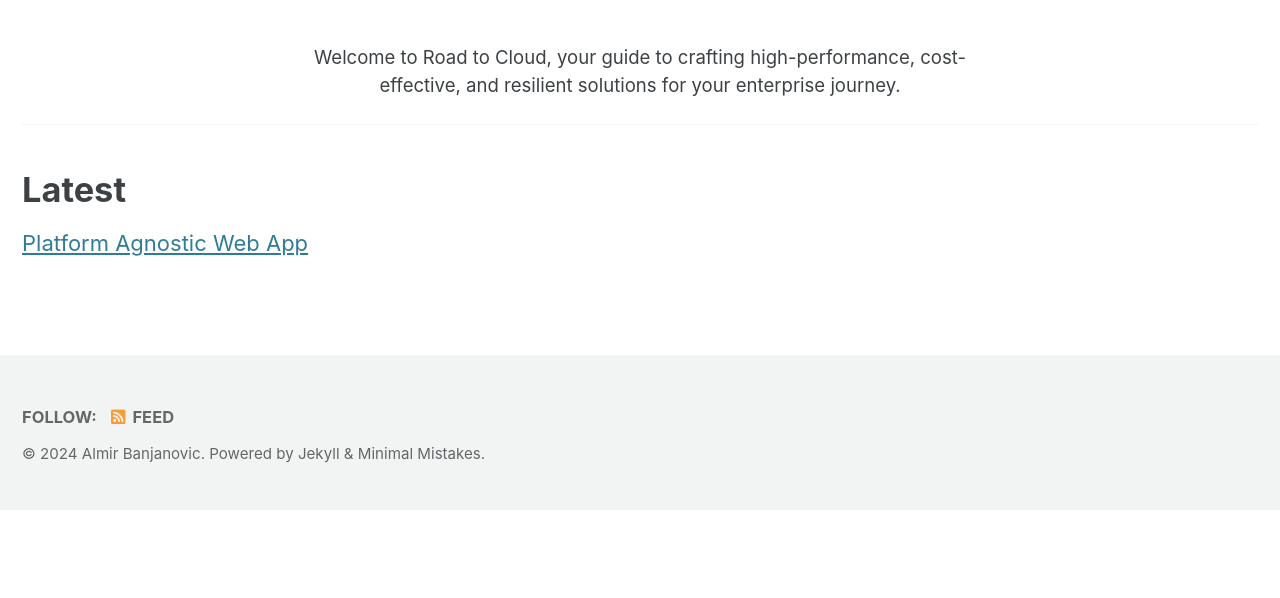
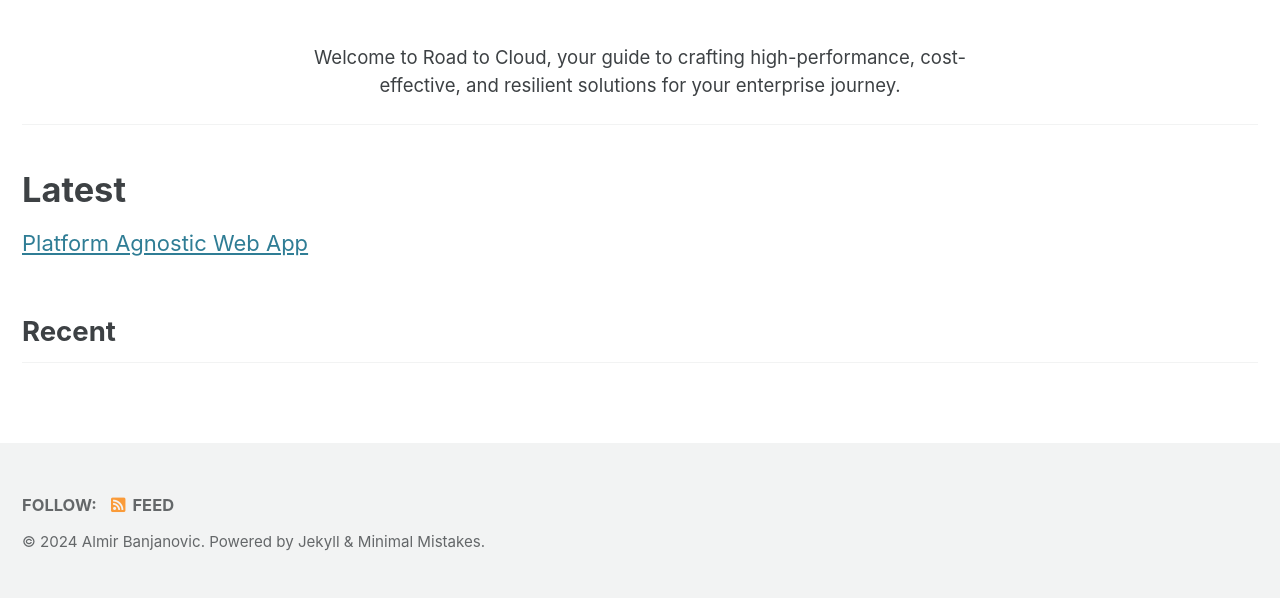
Before and after one commit to almirbanjanovic/roadtocloud.github.io, a Jekyll site: the page built from index.md, in a window 1280 px wide. Shown: the part 430-1028 px from the top of the page. Built offline with Jekyll 4.4.1, drawn with Linux system fonts in a browser that asks for light colours; cached includes are drawn as plain includes; comment, search, counter and statistics services are not loaded; before the commit the page ends 940 px from its top, so only the background shows below that.

Commit message:
Update index.md

```diff
--- a/index.md
+++ b/index.md
@@ -13,6 +13,11 @@ intro:
 {% include feature_row id="intro" type="center" %}
 
 # Latest
-{% for post in site.posts %}
+{% for post in site.posts limit:1 %}
   [{{ post.title }}]({{ post.url }})
 {% endfor %}
+
+## Recent
+{% for post in site.posts offset:1 limit:3 %}
+  [{{ post.title }}]({{ post.url }})
+{% endfor %}
```
